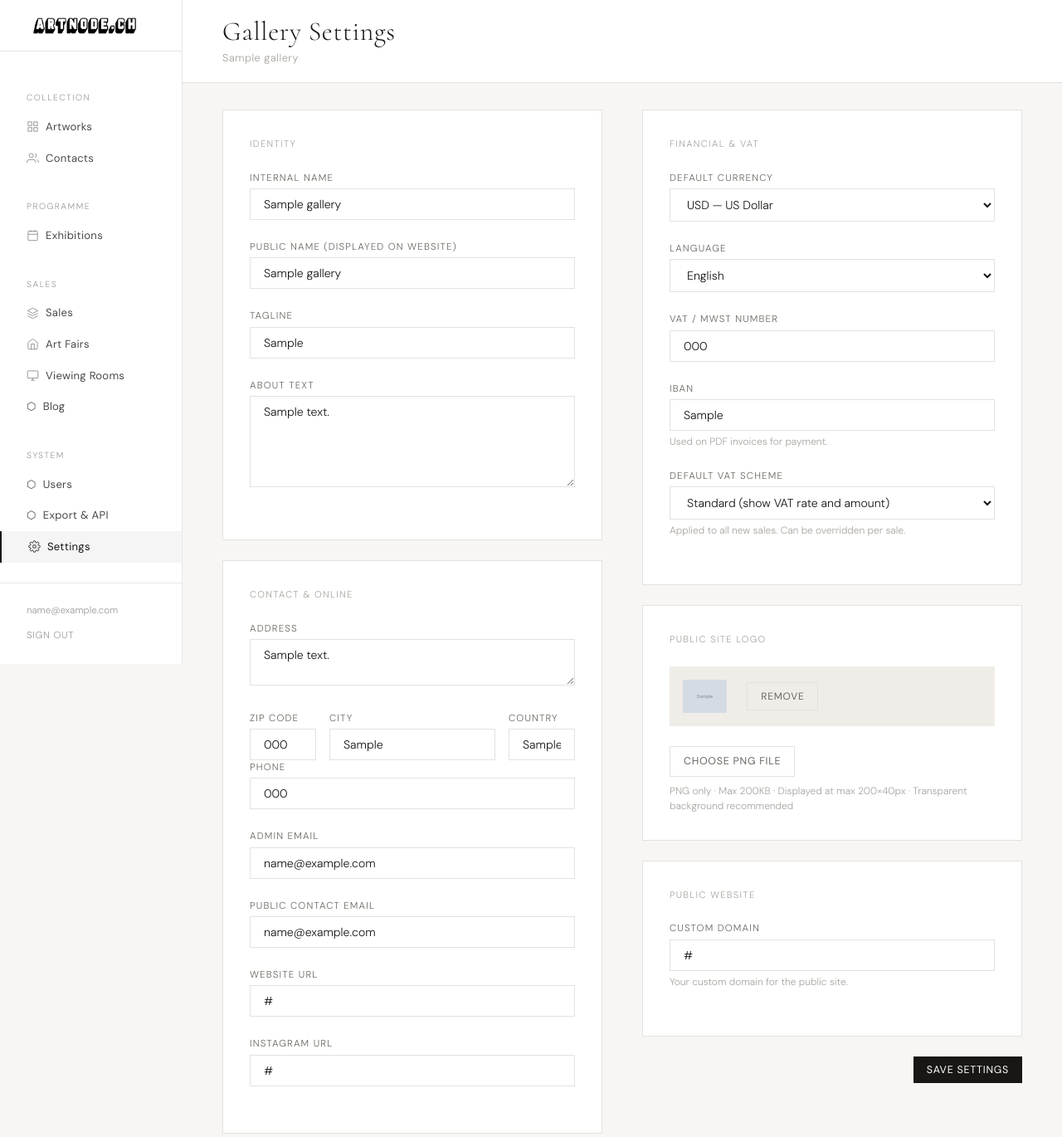
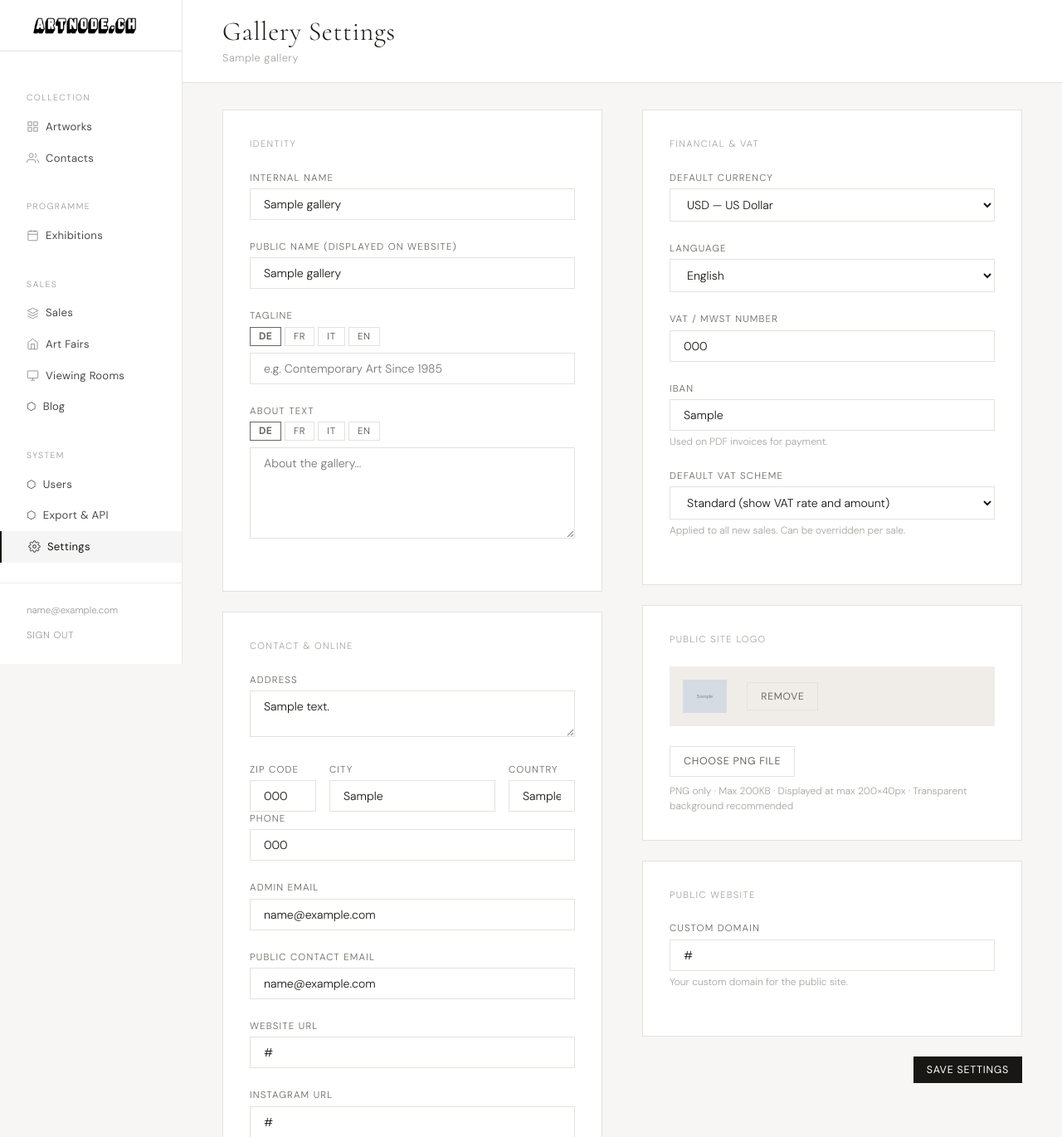
Before and after one commit to artnode41/main, a Flask app: page /admin/settings/ in a window 1280 px wide. Shown: the top 1370 px of the page at 83% size. Run offline with Flask 3, Linux system fonts and the light colour scheme; a user stored in the database is signed in; tables that the repository leaves empty hold one stand-in row (values such as "Sample post"); grey boxes marked "Sample" are stand-in pictures; some libraries are stand-ins or nearby versions.

Commit message:
Add gallery tagline and about_text translations

```diff
--- a/app/blueprints/settings/__init__.py
+++ b/app/blueprints/settings/__init__.py
@@ -34,6 +34,15 @@ def index():
         gallery.vat_number = form.vat_number.data or None
         gallery.iban = form.iban.data or None
         gallery.vat_scheme_default = form.vat_scheme_default.data or "standard"
+        # Save gallery translations
+        from flask import request as _req
+        trans = gallery.translations or {}
+        for lang in ["de", "fr", "it", "en"]:
+            if lang not in trans:
+                trans[lang] = {}
+            trans[lang]["tagline"] = _req.form.get(f"trans_tagline_{lang}", "").strip()
+            trans[lang]["about_text"] = _req.form.get(f"trans_about_{lang}", "").strip()
+        gallery.translations = trans
         db.session.commit()
         flash("Settings saved successfully.", "success")
         return redirect(url_for("settings.index"))
--- a/app/models.py
+++ b/app/models.py
@@ -70,6 +70,7 @@ class Gallery(db.Model):
     slug                  = Column(String(100), unique=True, nullable=False)
     tagline               = Column(String(300))           # Short line under logo
     about_text            = Column(Text)                  # About page body
+    translations          = Column(JSON, default=dict)  # {"de": {"tagline": "...", "about_text": "..."}, "fr": {...}}
     address               = Column(Text)
     zip_code              = Column(String(20))
     city                  = Column(String(100))
--- a/app/templates/settings/index.html
+++ b/app/templates/settings/index.html
@@ -19,8 +19,41 @@
           <div style="font-size:0.7rem;letter-spacing:0.12em;text-transform:uppercase;color:var(--text-muted);margin-bottom:var(--space-lg);">Identity</div>
           <div class="form-group">{{ form.name.label(class="form-label") }}{{ form.name(class="form-control") }}</div>
           <div class="form-group">{{ form.public_name.label(class="form-label") }}{{ form.public_name(class="form-control", placeholder="e.g. Galerie Beispiel") }}</div>
-          <div class="form-group">{{ form.tagline.label(class="form-label") }}{{ form.tagline(class="form-control", placeholder="e.g. Contemporary Art Since 1985") }}</div>
-          <div class="form-group">{{ form.about_text.label(class="form-label") }}{{ form.about_text(class="form-control", rows=5, placeholder="About the gallery...") }}</div>
+          <div class="form-group">
+            <label class="form-label">Tagline</label>
+            <div style="display:flex;gap:4px;margin-bottom:8px;">
+              {% for lang in ["de","fr","it","en"] %}
+              <button type="button" class="trans-tab btn btn-secondary"
+                      data-lang="{{ lang }}" data-field="tagline"
+                      style="font-size:0.72rem;padding:3px 10px;{% if loop.first %}font-weight:700;border-color:var(--text);{% endif %}"
+                      onclick="switchTransTab(this,'tagline')">{{ lang|upper }}</button>
+              {% endfor %}
+            </div>
+            {% for lang in ["de","fr","it","en"] %}
+            <input type="text" name="trans_tagline_{{ lang }}"
+                   class="form-control trans-field" data-lang="{{ lang }}" data-field="tagline"
+                   style="{% if not loop.first %}display:none;{% endif %}"
+                   placeholder="e.g. Contemporary Art Since 1985"
+                   value="{{ (gallery.translations or {}).get(lang, {}).get('tagline', '') }}">
+            {% endfor %}
+          </div>
+          <div class="form-group">
+            <label class="form-label">About Text</label>
+            <div style="display:flex;gap:4px;margin-bottom:8px;">
+              {% for lang in ["de","fr","it","en"] %}
+              <button type="button" class="trans-tab btn btn-secondary"
+                      data-lang="{{ lang }}" data-field="about_text"
+                      style="font-size:0.72rem;padding:3px 10px;{% if loop.first %}font-weight:700;border-color:var(--text);{% endif %}"
+                      onclick="switchTransTab(this,'about_text')">{{ lang|upper }}</button>
+              {% endfor %}
+            </div>
+            {% for lang in ["de","fr","it","en"] %}
+            <textarea name="trans_about_{{ lang }}"
+                      class="form-control trans-field" data-lang="{{ lang }}" data-field="about_text"
+                      rows="5" style="{% if not loop.first %}display:none;{% endif %}"
+                      placeholder="About the gallery...">{{ (gallery.translations or {}).get(lang, {}).get('about_text', '') }}</textarea>
+            {% endfor %}
+          </div>
         </div>
 
         <div style="background:var(--surface);border:1px solid var(--border);padding:var(--space-xl);margin-bottom:var(--space-lg);">
@@ -93,6 +126,16 @@
           </div>
 
           <script>
+function switchTransTab(btn, field) {
+  document.querySelectorAll(`.trans-tab[data-field="${field}"]`).forEach(b => {
+    b.style.fontWeight = ""; b.style.borderColor = "";
+  });
+  btn.style.fontWeight = "700"; btn.style.borderColor = "var(--text)";
+  const lang = btn.dataset.lang;
+  document.querySelectorAll(`.trans-field[data-field="${field}"]`).forEach(el => {
+    el.style.display = el.dataset.lang === lang ? "" : "none";
+  });
+}
           const fileInput = document.getElementById('logoFileInput');
           const newWrap = document.getElementById('logoNewWrap');
           const newImg = document.getElementById('logoNewImg');
```
Also changed, not shown: app/templates/public/about.html (+5 -3 lines), migrations/versions/c91e23e69dc1_add_translations_to_gallery.py (added, +32 -0 lines).
